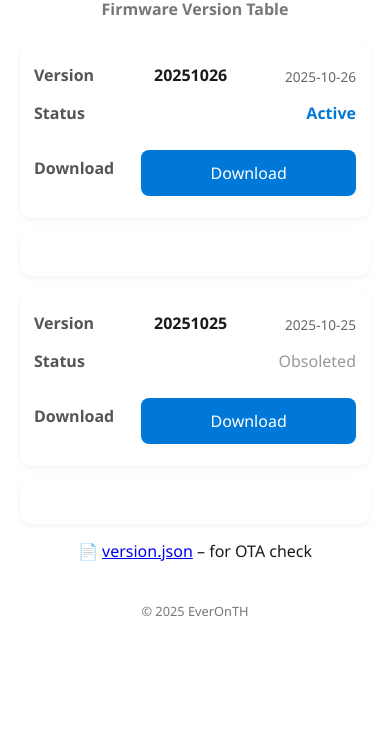
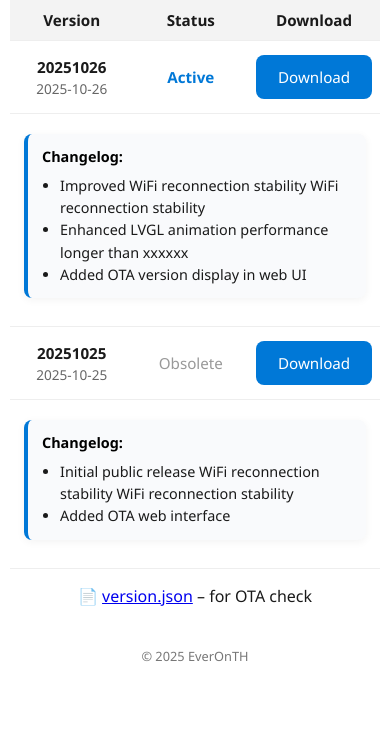
Before and after one commit to bankbab1/EverOnBitcoinTicker, a plain HTML site: page index.html in a window 390 px wide. Shown: the part 113-844 px from the top of the page. Drawn offline with Linux system fonts and the light colour scheme.

Commit message:
Update index.html

```diff
--- a/index.html
+++ b/index.html
@@ -2,7 +2,7 @@
 <html lang="en">
 <head>
   <meta charset="UTF-8" />
-  <meta name="viewport" content="width=device-width, initial-scale=1.0, maximum-scale=1.0" />
+  <meta name="viewport" content="width=device-width, initial-scale=1.0" />
   <title>EverOn Bitcoin Ticker – Firmware Versions</title>
   <style>
     :root {
@@ -12,50 +12,75 @@
       --bg: #fff;
       --text: #1a1a1a;
     }
+
     * { box-sizing: border-box; margin: 0; padding: 0; }
     body {
       font-family: "Segoe UI", Arial, sans-serif;
       background: var(--bg);
       color: var(--text);
-      padding: 20px;
+      padding: 30px 15px;
       text-align: center;
     }
 
     h1 {
-      font-size: 1.8rem;
-      margin-bottom: 0.3rem;
-      display: flex;
+      font-size: 1.9rem;
+      margin-bottom: 0.2rem;
+      display: inline-flex;
       align-items: center;
-      justify-content: center;
       gap: 8px;
     }
+
     h2 {
       font-size: 1rem;
       color: var(--muted);
       margin: 0.8rem 0 1.4rem;
     }
 
+    /* ===== TABLE STYLES ===== */
+    .table-wrapper {
+      width: 100%;
+      max-width: 800px;
+      margin: 0 auto;
+      overflow-x: auto;
+      border-radius: 10px;
+      background: white;
+      box-shadow: 0 4px 12px rgba(0,0,0,0.05);
+    }
+
     table {
       width: 100%;
-      max-width: 700px;
-      margin: 0 auto;
       border-collapse: collapse;
+      text-align: left;
+      min-width: 600px;
     }
 
     th, td {
-      padding: 12px 16px;
+      padding: 14px 16px;
       border-bottom: 1px solid #eee;
-      word-break: break-word;
+      vertical-align: middle;
     }
 
     th {
       background: #f3f3f3;
       font-weight: 600;
       font-size: 0.95rem;
+      text-align: center;
+    }
+
+    td {
+      font-size: 0.95rem;
+      text-align: center;
     }
 
     .status-active { color: var(--primary); font-weight: 600; }
     .status-obsolete { color: #999; }
+
+    .release-date {
+      font-size: 0.85rem;
+      color: #666;
+      display: block;
+      margin-top: 2px;
+    }
 
     .download-btn {
       background: var(--primary);
@@ -66,26 +91,35 @@
       font-size: 0.95rem;
       display: inline-block;
       transition: background 0.2s ease;
-      white-space: nowrap;
-    }
-    .download-btn:hover { background: var(--primary-dark); }
-
-    .release-date {
-      font-size: 0.85rem;
-      color: #666;
-      display: block;
-      margin-top: 2px;
     }
 
+    .download-btn:hover {
+      background: var(--primary-dark);
+    }
+
+    /* ===== CHANGELOG CARD ===== */
     .changelog {
-      display: none;
+      background: #f9fafc;
+      border-left: 4px solid var(--primary);
       text-align: left;
-      font-size: 0.85rem;
-      background: #f8f8f8;
-      padding: 10px 14px;
+      padding: 14px 18px;
+      margin: 12px 0 18px 0;
       border-radius: 8px;
-      margin-top: 6px;
-      line-height: 1.4;
+      box-shadow: 0 2px 8px rgba(0,0,0,0.05);
+      line-height: 1.55;
+      font-size: 0.9rem;
+    }
+
+    .changelog strong {
+      display: block;
+      margin-bottom: 6px;
+      color: #000;
+    }
+
+    .changelog ul {
+      margin-left: 18px;
+      padding-left: 0;
+      list-style-type: disc;
     }
 
     footer {
@@ -94,57 +128,38 @@
       color: var(--muted);
     }
 
-    /* 📱 Mobile layout */
-    @media (max-width: 700px) {
-      table, thead, tbody, th, td, tr { display: block; width: 100%; }
-      thead { display: none; }
+    /* ===== MOBILE OPTIMIZATION ===== */
+    @media (max-width: 600px) {
+      h1 { font-size: 1.6rem; }
+      h2 { font-size: 0.95rem; }
+      body { padding: 20px 10px; }
 
-      tr {
-        background: white;
-        margin-bottom: 14px;
-        border-radius: 12px;
-        box-shadow: 0 2px 6px rgba(0,0,0,0.05);
-        padding: 14px;
+      .table-wrapper {
+        box-shadow: none;
+        border-radius: 0;
       }
 
-      td {
-        display: flex;
-        justify-content: space-between;
-        align-items: center;
-        padding: 8px 0;
-        border: none;
+      table {
+        font-size: 0.9rem;
+        min-width: 100%;
       }
 
-      td::before {
-        content: attr(data-label);
-        font-weight: 600;
-        color: #555;
-        flex: 1;
-        text-align: left;
+      th, td {
+        padding: 10px 8px;
       }
 
-      td strong, td span, td a {
-        flex: 2;
-        text-align: right;
-      }
-
-      /* ✅ Make Download button full width and fix stacking */
       .download-btn {
         width: 100%;
-        display: block;
+        max-width: 220px;
+        margin: 4px auto;
         text-align: center;
-        margin-top: 10px;
         padding: 12px 0;
-        font-size: 1rem;
+        font-size: 0.95rem;
       }
 
       .changelog {
-        display: none;
-        font-size: 0.9rem;
-        background: #f5f5f5;
-        padding: 10px;
-        border-radius: 8px;
-        margin-top: 8px;
+        margin: 10px 6px 18px;
+        padding: 12px 14px;
       }
     }
   </style>
@@ -153,14 +168,20 @@
   <h1>🚀 EverOn Bitcoin Ticker</h1>
   <h2>Firmware Version Table</h2>
 
+  <div class="table-wrapper">
     <table id="firmwareTable">
       <thead>
-      <tr><th>Version</th><th>Status</th><th>Download</th></tr>
+        <tr>
+          <th>Version</th>
+          <th>Status</th>
+          <th>Download</th>
+        </tr>
       </thead>
       <tbody id="tableBody">
         <tr><td colspan="3">Loading...</td></tr>
       </tbody>
     </table>
+  </div>
 
   <p style="margin-top:16px;">
     📄 <a href="version.json" target="_blank">version.json</a> – for OTA check
@@ -173,53 +194,40 @@
       try {
         const res = await fetch('version.json');
         const data = await res.json();
-
         const tbody = document.getElementById('tableBody');
         tbody.innerHTML = '';
 
-        data.firmwares.forEach(fw => {
-          const tr = document.createElement('tr');
+        data.firmwares.forEach((fw) => {
+          const versionRow = document.createElement('tr');
+          versionRow.innerHTML = `
+            <td>
+              <strong>${fw.version}</strong>
+              <span class="release-date">${fw.release_date}</span>
+            </td>
+            <td class="${fw.status === 'active' ? 'status-active' : 'status-obsolete'}">
+              ${fw.status.charAt(0).toUpperCase() + fw.status.slice(1)}
+            </td>
+            <td>
+              <a href="${fw.firmware_url}" class="download-btn" download>Download</a>
+            </td>
+          `;
+          tbody.appendChild(versionRow);
 
-          const versionTd = document.createElement('td');
-          versionTd.setAttribute('data-label', 'Version');
-          versionTd.innerHTML = `<strong>${fw.version}</strong><span class="release-date">${fw.release_date}</span>`;
+          if (fw.changelog && fw.changelog.length > 0) {
+            const logRow = document.createElement('tr');
+            const logCell = document.createElement('td');
+            logCell.colSpan = 3;
 
-          const statusTd = document.createElement('td');
-          statusTd.setAttribute('data-label', 'Status');
-          statusTd.textContent = fw.status === 'active' ? 'Active' : 'Obsoleted';
-          statusTd.className = fw.status === 'active' ? 'status-active' : 'status-obsolete';
-
-          const downloadTd = document.createElement('td');
-          downloadTd.setAttribute('data-label', 'Download');
-          const a = document.createElement('a');
-          a.href = fw.firmware_url;
-          a.textContent = 'Download';
-          a.className = 'download-btn';
-          a.setAttribute('download', '');
-          downloadTd.appendChild(a);
-
-          tr.appendChild(versionTd);
-          tr.appendChild(statusTd);
-          tr.appendChild(downloadTd);
-          tbody.appendChild(tr);
-
-          // changelog toggle
-          if (fw.changelog && fw.changelog.length > 0) {
-            const logTr = document.createElement('tr');
-            const logTd = document.createElement('td');
-            logTd.colSpan = 3;
             const changelogDiv = document.createElement('div');
             changelogDiv.className = 'changelog';
-            changelogDiv.innerHTML = `<strong>Changelog:</strong><ul>` +
-              fw.changelog.map(line => `<li>${line}</li>`).join('') + `</ul>`;
-            logTd.appendChild(changelogDiv);
-            logTr.appendChild(logTd);
-            tbody.appendChild(logTr);
+            changelogDiv.innerHTML = `
+              <strong>Changelog:</strong>
+              <ul>${fw.changelog.map(item => `<li>${item}</li>`).join('')}</ul>
+            `;
 
-            tr.addEventListener('click', () => {
-              changelogDiv.style.display =
-                changelogDiv.style.display === 'block' ? 'none' : 'block';
-            });
+            logCell.appendChild(changelogDiv);
+            logRow.appendChild(logCell);
+            tbody.appendChild(logRow);
           }
         });
       } catch (err) {
@@ -228,6 +236,7 @@
           '<tr><td colspan="3">❌ Failed to load version.json</td></tr>';
       }
     }
+
     loadFirmwareTable();
   </script>
 </body>
```
Lines whose indentation alone changed are shown as unchanged.
